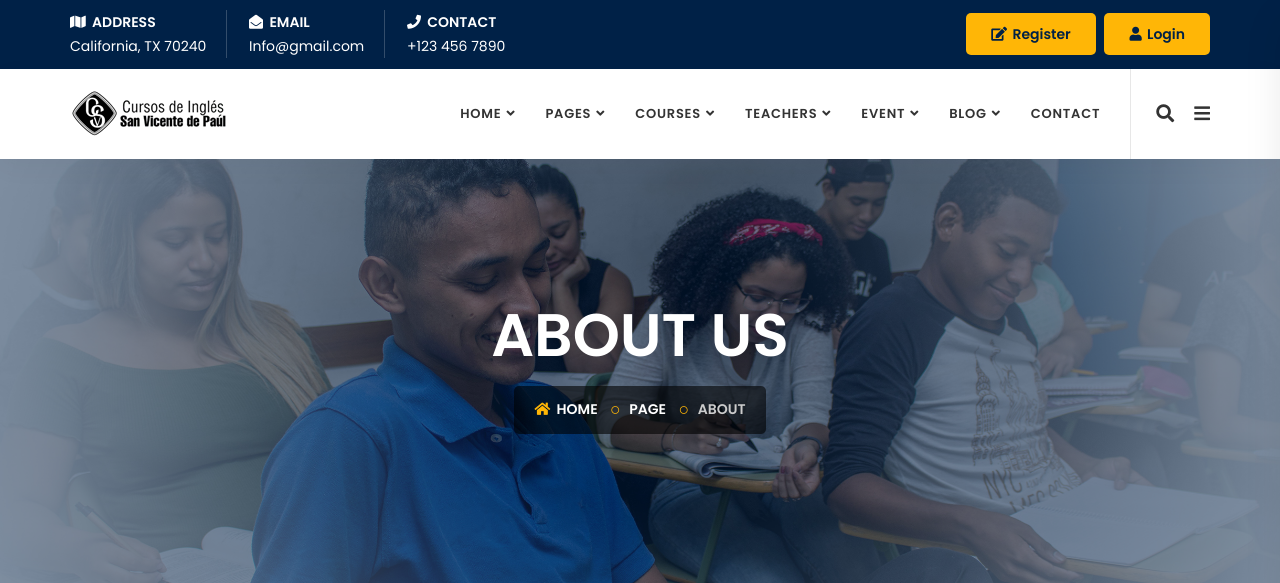
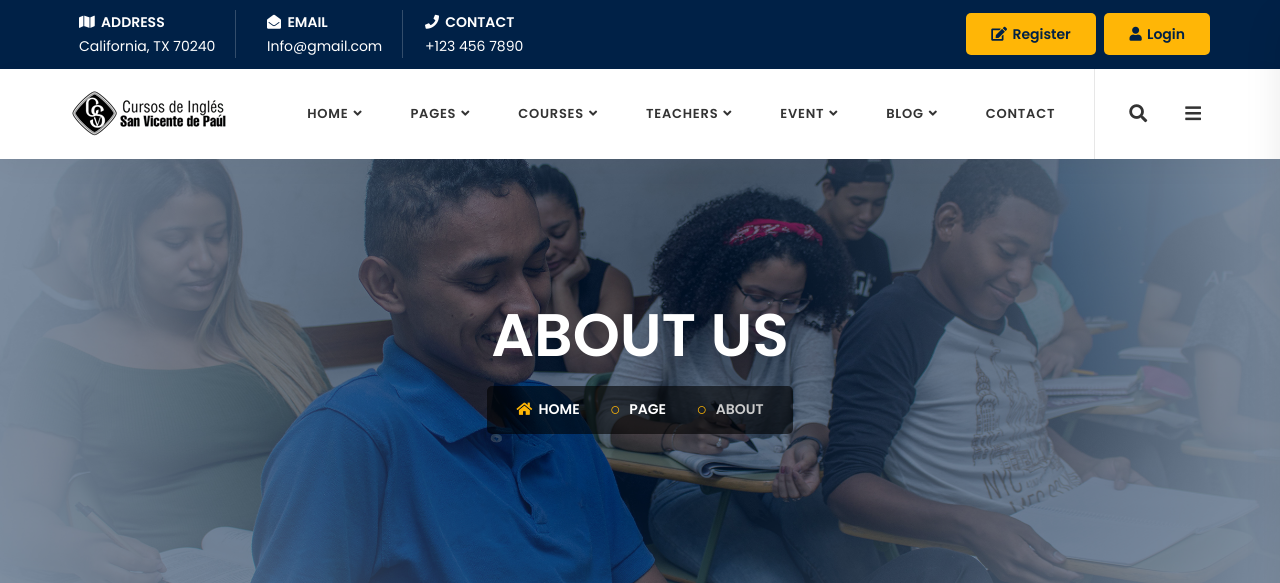
Before and after one commit to azuniga013/Sitios, a PHP site: page /about-us.html in a window 1280 px wide. Shown: the top 583 px of the page. Run offline with PHP 8.4, Linux system fonts and the light colour scheme.

Commit message:
separacion

```diff
--- a/CursosSanVicente/assets/css/bootsnav.css
+++ b/CursosSanVicente/assets/css/bootsnav.css
@@ -2668,5 +2668,5 @@ nav > ul {
   justify-content: center;
 }
 li {
-  margin: 0;
-}
+  margin: 0 .90rem;
+}
```
